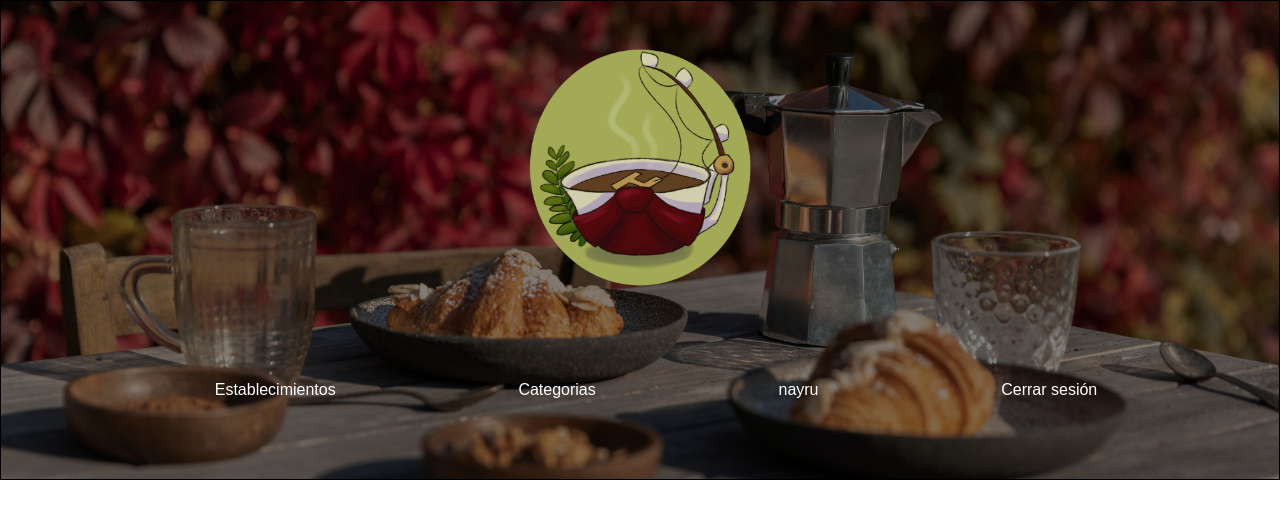
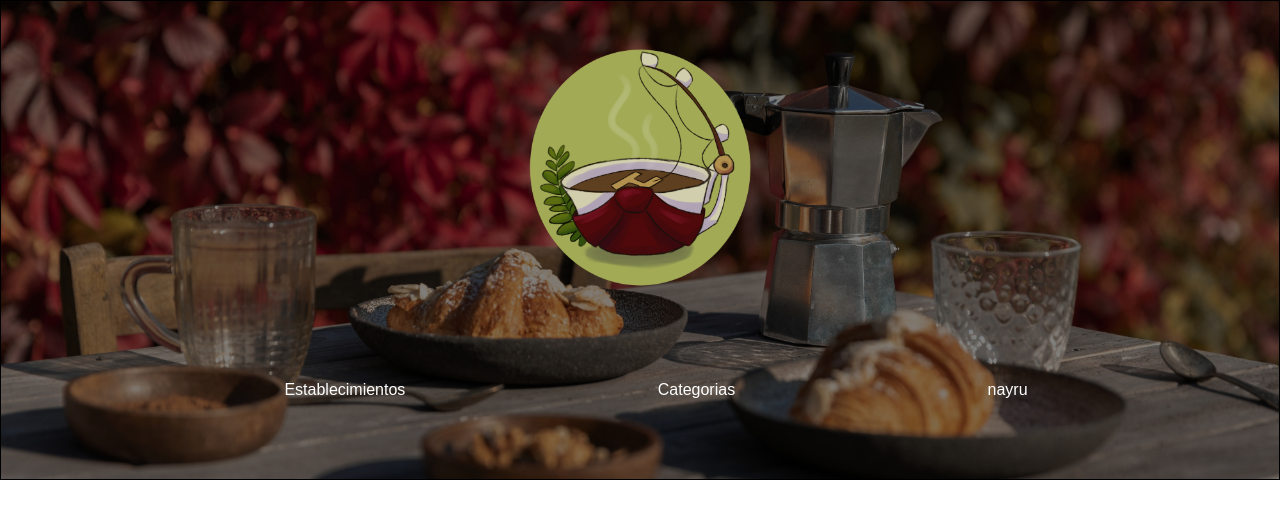
Before and after one commit to nayrugodness/backend-python, a Django app: page / in a window 1280 px wide. Shown: the top 527 px of the page. Run offline with Django 3.2, Linux system fonts and the light colour scheme; a user stored in the database is signed in; data comes from the database, SQL or seed files in the repository; some libraries are stand-ins or nearby versions.

Commit message:
changing icons

```diff
--- a/myapp/templates/app/index.html
+++ b/myapp/templates/app/index.html
@@ -8,7 +8,7 @@
 
     {% load static %}
 
-    <link rel="icon" type="image/png" href="{% static 'app/images/chikiswaffles2.png' %}">
+    <link rel="icon" type="image/png" href="{% static 'app/images/HoisuC&R.png' %}">
 
     {% block css %}
     {% endblock %}
@@ -36,7 +36,6 @@
                 <li><a href="#">Categorias</a></li>
                 {% if user.is_authenticated %}
                 <li><a href="#">{{ user.username }}</a></li>
-                <li><a href="{% url 'logout' %}">Cerrar sesión</a></li>
                 {% else %}
                 <li><a href="{% url 'login' %}">Iniciar sesión</a></li>
                 <li><a href="{% url 'registro' %}">Regístrate</a></li>
```
